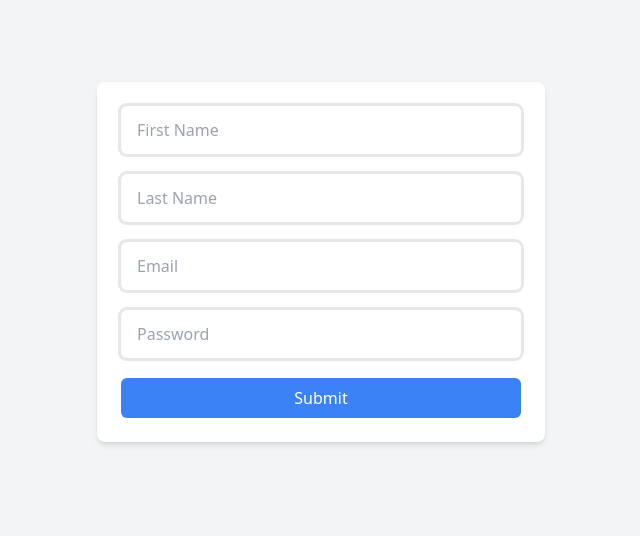
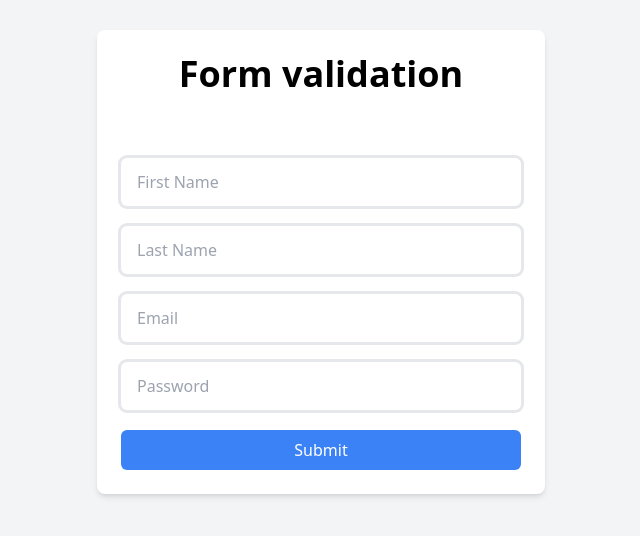
Before and after one commit to riteshbishnoi530/creativity, a Next.js app: page / in a window 1280 px wide. Shown: the part 138-674 px from the top of the page, without its empty margins (319-959 px from the left). Built offline with nearby package versions, Linux system fonts and the light colour scheme.

Commit message:
add heading

```diff
--- a/src/components/InputCreativity.jsx
+++ b/src/components/InputCreativity.jsx
@@ -32,6 +32,7 @@ const InputCreativity = () => {
     return (
         <div className="min-h-screen flex flex-col justify-center items-center bg-gray-100 p-4">
             <div className="bg-white p-6 rounded-lg shadow-md w-full max-w-md">
+                <h1 className="text-4xl text-center font-bold mb-16 max-md:mb-10 max-md:text-3xl">Form validation</h1>
                 <form onSubmit={handleSubmit}>
                     {/* First Name */}
                     <div className="relative mb-5">
```
